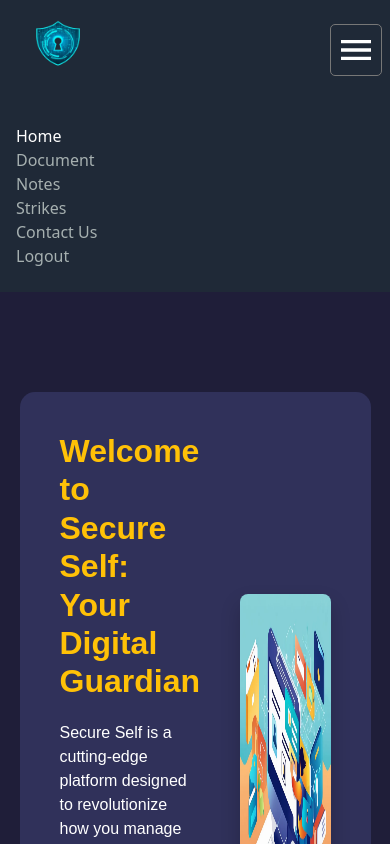
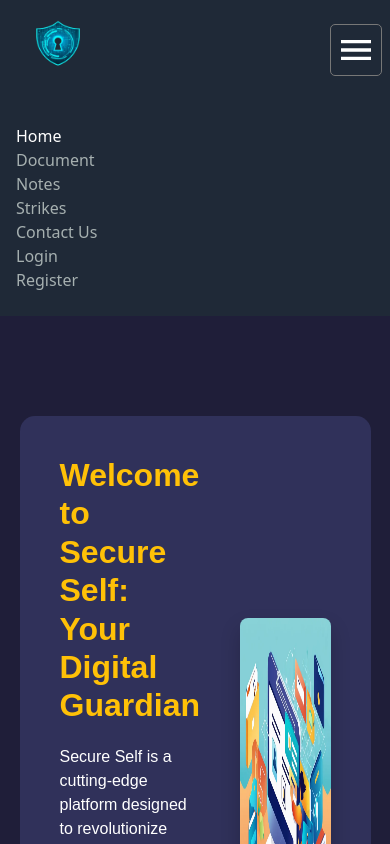
Before and after one commit to SecureSelf/frontend1, a React (Vite) app: page / in a window 390 px wide. Both pictures are taken after a click on the element 356 px from the left and 50 px from the top of the page. Shown: the top 844 px of the page. Built offline with nearby package versions, Linux system fonts and the light colour scheme.

Commit message:
Git changes

```diff
--- a/src/components/Header/Header.jsx
+++ b/src/components/Header/Header.jsx
@@ -162,9 +162,20 @@
                 Contact Us
               </Link>
             </li>
-            <li>
+            {isLogin === true?(
+              <li>
               <Link onClick={handleLogout}>Logout</Link>
             </li>
+            ):(
+              <>
+              <li>
+              <Link to="/login">Login</Link>
+            </li>
+            <li>
+              <Link to='/register'>Register</Link>
+            </li>
+            </>
+            )}
           </ul>
         </div>}
       </header>:<></>}
```
